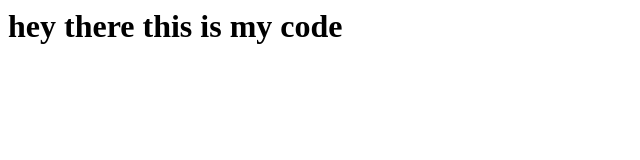
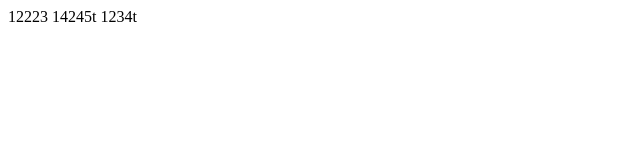
Before and after one commit to Dudu1432/-MyNewRepo, a plain HTML site: page index.html in a window 1280 px wide. Shown: the whole page, without its empty margins (0-640 px from the left). Drawn offline with Linux system fonts and the light colour scheme.

Commit message:
Update index.html

```diff
--- a/index.html
+++ b/index.html
@@ -1 +1,3 @@
-<h1> hey there this is my code </h1>
+12223
+14245t
+1234t
```
